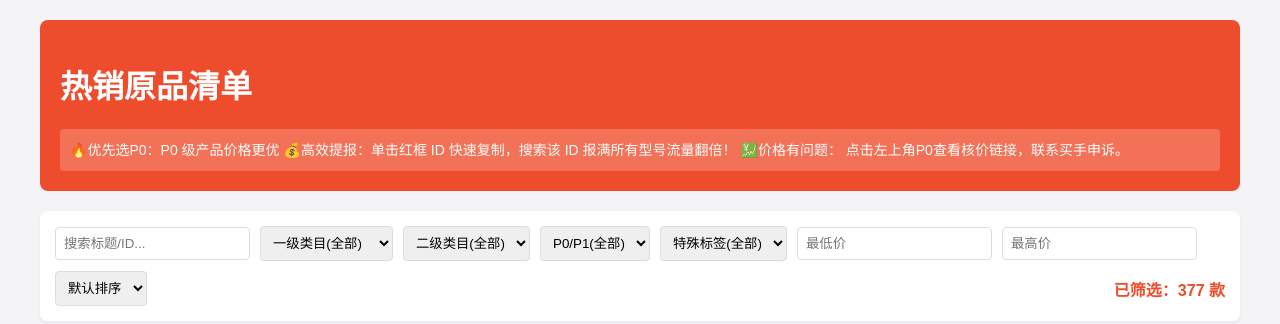
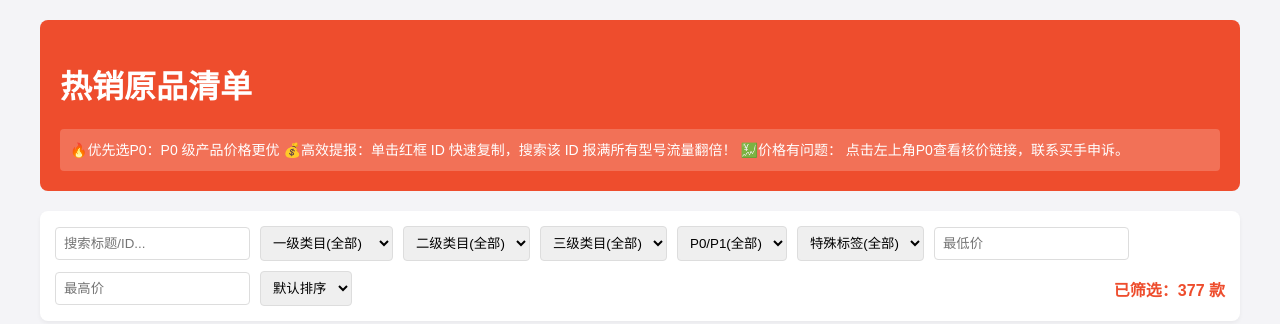
Before and after one commit to dennischeng-svg/WA-, a plain HTML site: page index.html in a window 1280 px wide. Shown: the top 324 px of the page. Drawn offline with Linux system fonts and the light colour scheme.

Commit message:
Update index.html

```diff
--- a/index.html
+++ b/index.html
@@ -44,6 +44,7 @@
         <input type="text" id="searchInput" placeholder="搜索标题/ID..." oninput="debouncedFilter()">
         <select id="l1Filter" onchange="updateL2(); applyFilters()"><option value="">一级类目(全部)</option></select>
         <select id="l2Filter" onchange="applyFilters()"><option value="">二级类目(全部)</option></select>
+        <select id="l3Filter" onchange="applyFilters()"><option value="">三级类目(全部)</option></select>
         <select id="pFilter" onchange="applyFilters()"><option value="">P0/P1(全部)</option><option value="P0">P0</option><option value="P1">P1</option></select>
         <select id="tagFilter" onchange="applyFilters()"><option value="">特殊标签(全部)</option></select>
         <input type="number" id="minPrice" placeholder="最低价" oninput="debouncedFilter()">
```
